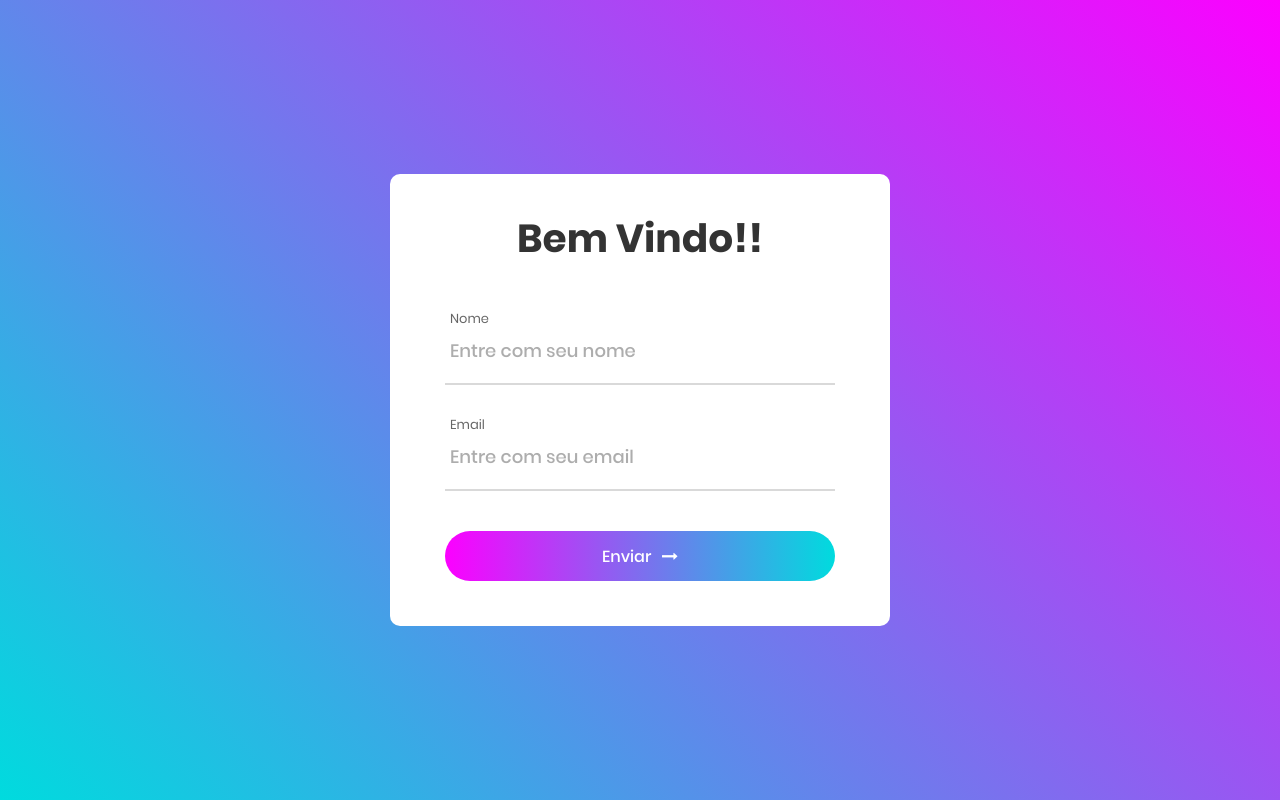
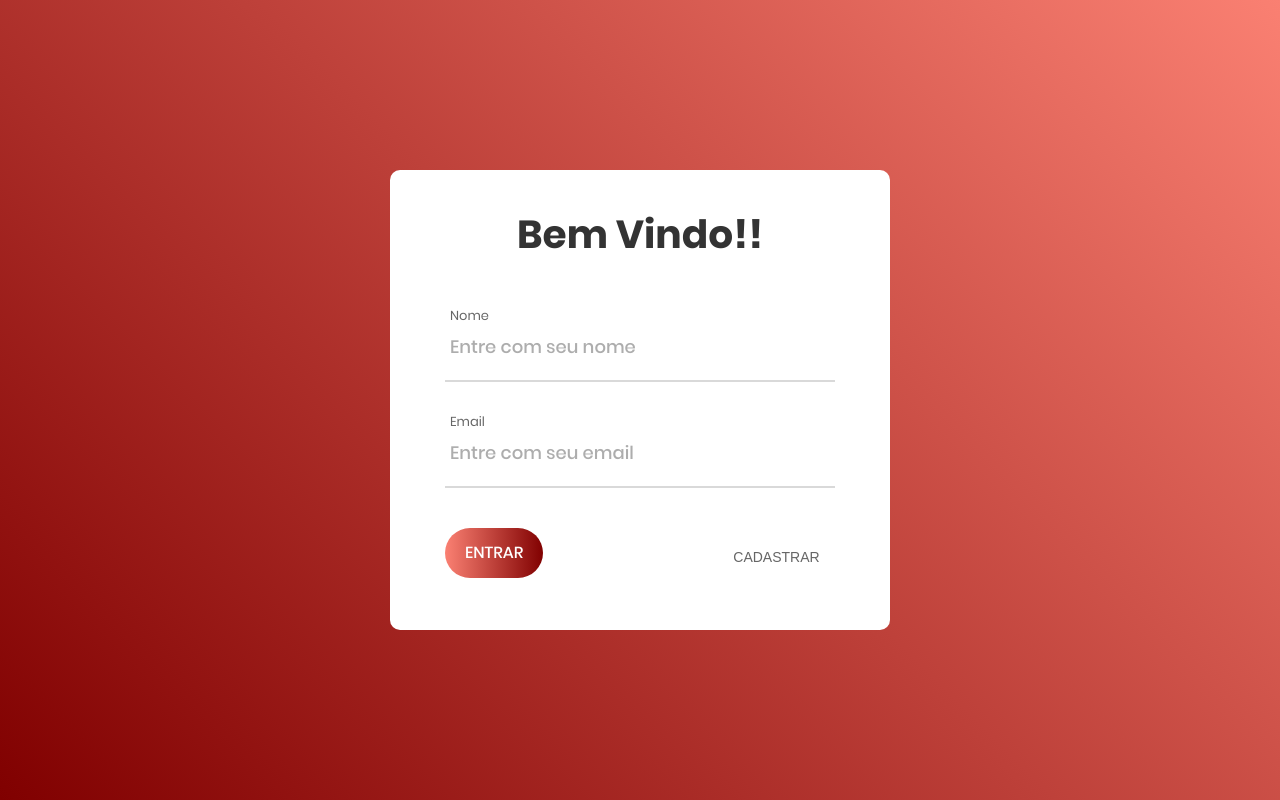
Before and after one commit to EngineersUNILAKERS/Projeto_EngCompUnilago, a PHP site: page / in a window 1280 px wide. Run offline with PHP 8.4, Linux system fonts and the light colour scheme.

Commit message:
Update file modified
Foi adicionado o campo cadastrar, modificado as cores padrões do template e modificado o botão enviar.

```diff
--- a/css/main.css
+++ b/css/main.css
@@ -157,11 +157,11 @@ iframe {
   justify-content: center;
   align-items: center;
   padding: 15px;
-  background: #a64bf4;
-  background: -webkit-linear-gradient(45deg, #00dbde, #fc00ff);
-  background: -o-linear-gradient(45deg, #00dbde, #fc00ff);
-  background: -moz-linear-gradient(45deg, #00dbde, #fc00ff);
-  background: linear-gradient(45deg, #00dbde, #fc00ff);
+  background: #800000;
+  background: -webkit-linear-gradient(45deg,  #800000, #FA8072);
+  background: -o-linear-gradient(45deg, #800000, #FA8072);
+  background: -moz-linear-gradient(45deg, #800000, #FA8072);
+  background: linear-gradient(45deg, #800000, #FA8072);
 
 }
 
@@ -280,8 +280,8 @@ textarea.input100 {
   display: -webkit-flex;
   display: -moz-box;
   display: -ms-flexbox;
-  display: flex;
-  flex-wrap: wrap;
+  display: inline-block;
+  flex-wrap: nowrap;
   justify-content: center;
   padding-top: 13px;
 }
@@ -296,16 +296,36 @@ textarea.input100 {
   margin: 0 auto;
 }
 
+.cadastrar{
+  text-align: center;
+  float: right;
+  width: 30%;
+  margin-top: 30px;
+  display: inline;
+}
+.cadastrar a:link{
+  text-transform: uppercase;
+  font-family: Arial, Helvetica, sans-serif;
+}
+
+.cadastrar a:hover{
+  color:#800000;
+}
+
+.cadastrar a:visited{
+  color:#800000;
+}
+
 .contact100-form-bgbtn {
   position: absolute;
   z-index: -1;
   width: 300%;
   height: 100%;
-  background: #a64bf4;
-  background: -webkit-linear-gradient(left, #00dbde, #fc00ff, #00dbde, #fc00ff);
-  background: -o-linear-gradient(left, #00dbde, #fc00ff, #00dbde, #fc00ff);
-  background: -moz-linear-gradient(left, #00dbde, #fc00ff, #00dbde, #fc00ff);
-  background: linear-gradient(left, #00dbde, #fc00ff, #00dbde, #fc00ff);
+  background: #800000;
+  background: -webkit-linear-gradient(left, #800000, #FA8072, #800000, #FA8072);
+  background: -o-linear-gradient(left, #800000, #FA8072, #800000, #FA8072);
+  background: -moz-linear-gradient(left, #800000, #FA8072, #800000, #FA8072);
+  background: linear-gradient(left, #800000, #FA8072, #800000, #FA8072);
   top: 0;
   left: -100%;
 
@@ -320,11 +340,11 @@ textarea.input100 {
   display: -webkit-flex;
   display: -moz-box;
   display: -ms-flexbox;
-  display: flex;
+  display: inline-block;
   justify-content: center;
   align-items: center;
   padding: 0 20px;
-  width: 100%;
+  width: 40%;
   height: 50px;
 
   font-family: Poppins-Medium;
--- a/index.html
+++ b/index.html
@@ -37,13 +37,13 @@
 
 				<div class="wrap-input100 validate-input" data-validate="Nome é obrigatório">
 					<span class="label-input100">Nome</span>
-					<input class="input100" type="text" name="name" placeholder="Entre com seu nome">
+					<input class="input100" type="text" name="name" placeholder="Entre com seu nome" required>
 					<span class="focus-input100"></span>
 				</div>
 
 				<div class="wrap-input100 validate-input" data-validate = "É obrigatório um email válido: ex@abc.xyz">
 					<span class="label-input100">Email</span>
-					<input class="input100" type="text" name="email" placeholder="Entre com seu email">
+					<input class="input100" type="text" name="email" placeholder="Entre com seu email" required>
 					<span class="focus-input100"></span>
 				</div>
 
@@ -52,11 +52,17 @@
 						<div class="contact100-form-bgbtn"></div>
 						<button class="contact100-form-btn">
 							<span>
-								Enviar
-								<i class="fa fa-long-arrow-right m-l-7" aria-hidden="true"></i>
+								ENTRAR
 							</span>
 						</button>
+
+
 					</div>
+				</div>
+				<div class="cadastrar">
+					<span>
+						<a href="login.html">Cadastrar</a>
+					</span>
 				</div>
 			</form>
 		</div>
```
